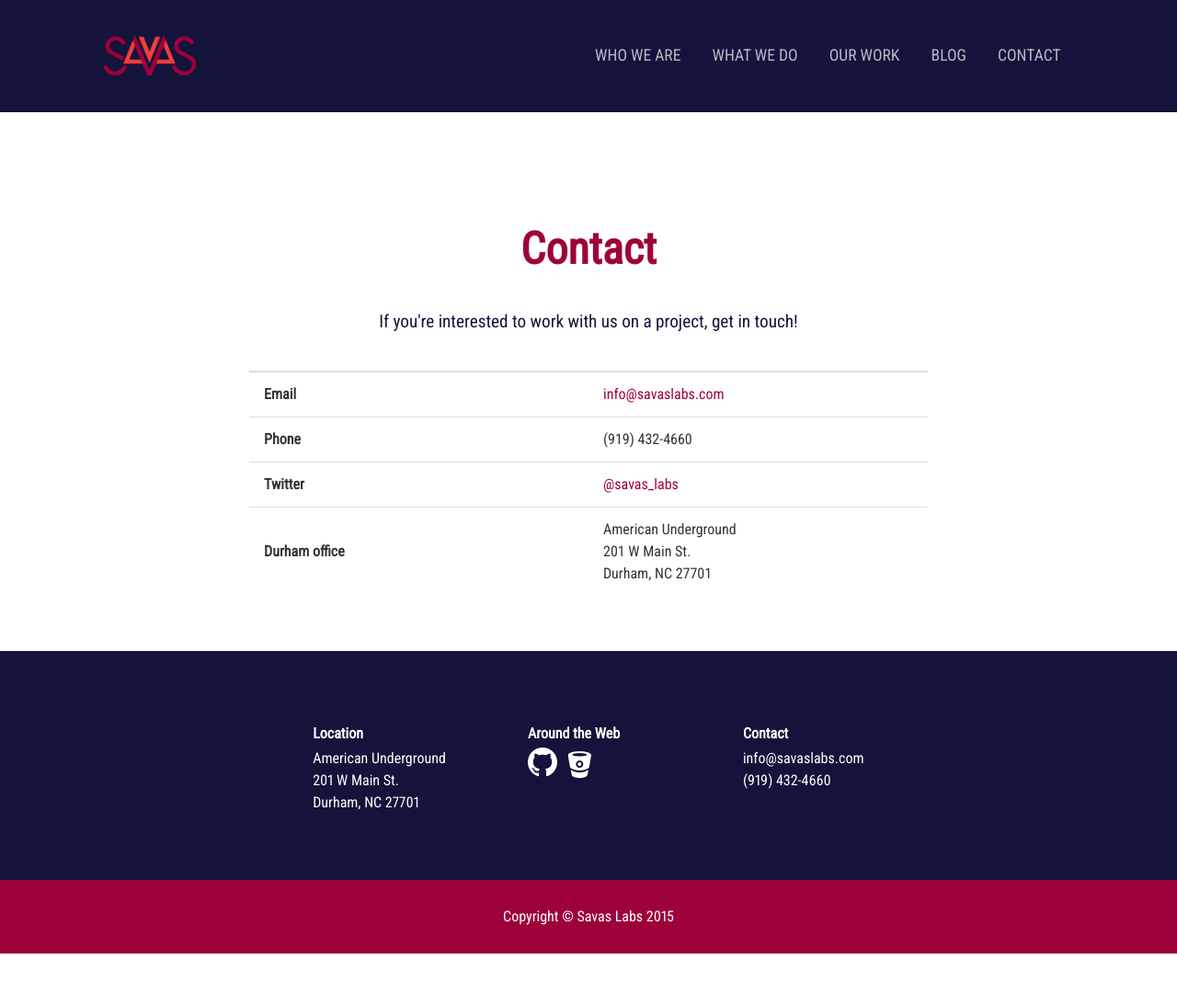
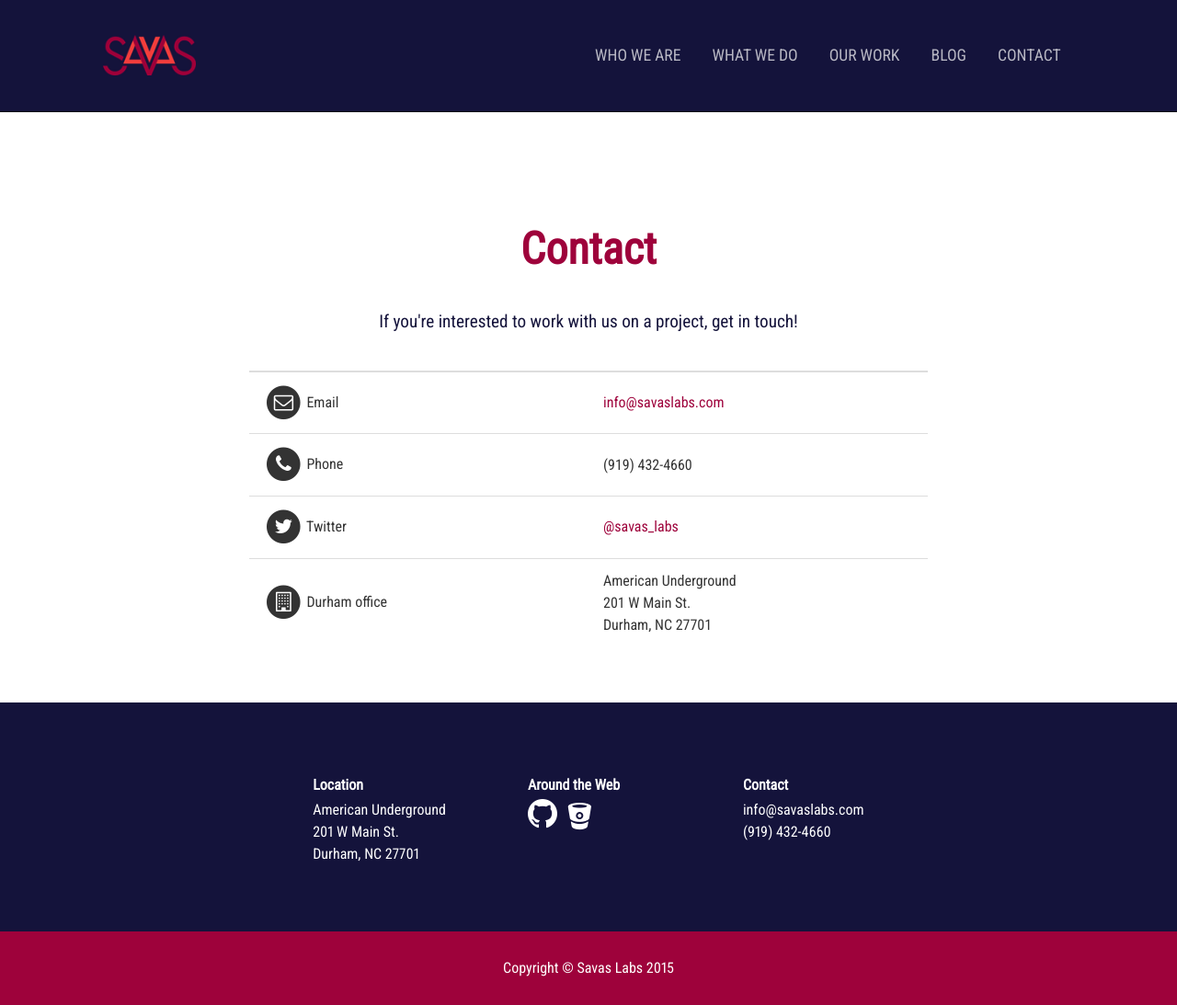
Before and after one commit to tumble1999/savaslabs.github.io, a Jekyll site: the page built from contact.html, in a window 1280 px wide. Shown: the whole page at 92% size. Built offline with Jekyll 4.4.1, drawn with Linux system fonts in a browser that asks for light colours; some web fonts are replaced; before the commit the page ends 1037 px from its top, so only the background shows below that.

Commit message:
Add icons to contact page

```diff
--- a/contact.html
+++ b/contact.html
@@ -7,19 +7,32 @@
 <table class="table-minimal">
     <tbody>
         <tr>
-            <td><strong>Email</strong></td>
+            <td><span class="fa-stack fa-lg">
+  <i class="fa fa-circle fa-stack-2x"></i>
+  <i class="fa fa-envelope-o fa-stack-1x fa-inverse"></i>
+            </span> Email</td>
             <td><a href="mailto:info@savaslabs.com">info@savaslabs.com</a></td>
         </tr>
         <tr>
-            <td><strong>Phone</strong></td>
+            <td><span class="fa-stack fa-lg">
+            <i class="fa fa-circle fa-stack-2x"></i>
+            <i class="fa fa-phone fa-stack-1x fa-inverse"></i>
+            </span> Phone</td>
             <td>(919) 432-4660</td>
         </tr>
         <tr>
-            <td><strong>Twitter</strong></td>
+            <td><span class="fa-stack fa-lg">
+            <i class="fa fa-circle fa-stack-2x"></i>
+            <i class="fa fa-twitter fa-stack-1x fa-inverse"></i>
+            </span> Twitter</td>
             <td><a href="https://twitter.com/savas_labs">@savas_labs</a></td>
         </tr>
         <tr>
-            <td><strong>Durham office</strong></td>
+            <td><span class="fa-stack fa-lg">
+            <i class="fa fa-circle fa-stack-2x"></i>
+            <i class="fa fa-building-o fa-stack-1x fa-inverse"></i>
+            </span> Durham office</td>
+
             <td>American Underground<br />
                 201 W Main St.<br />
                 Durham, NC 27701<br /></td>
```
